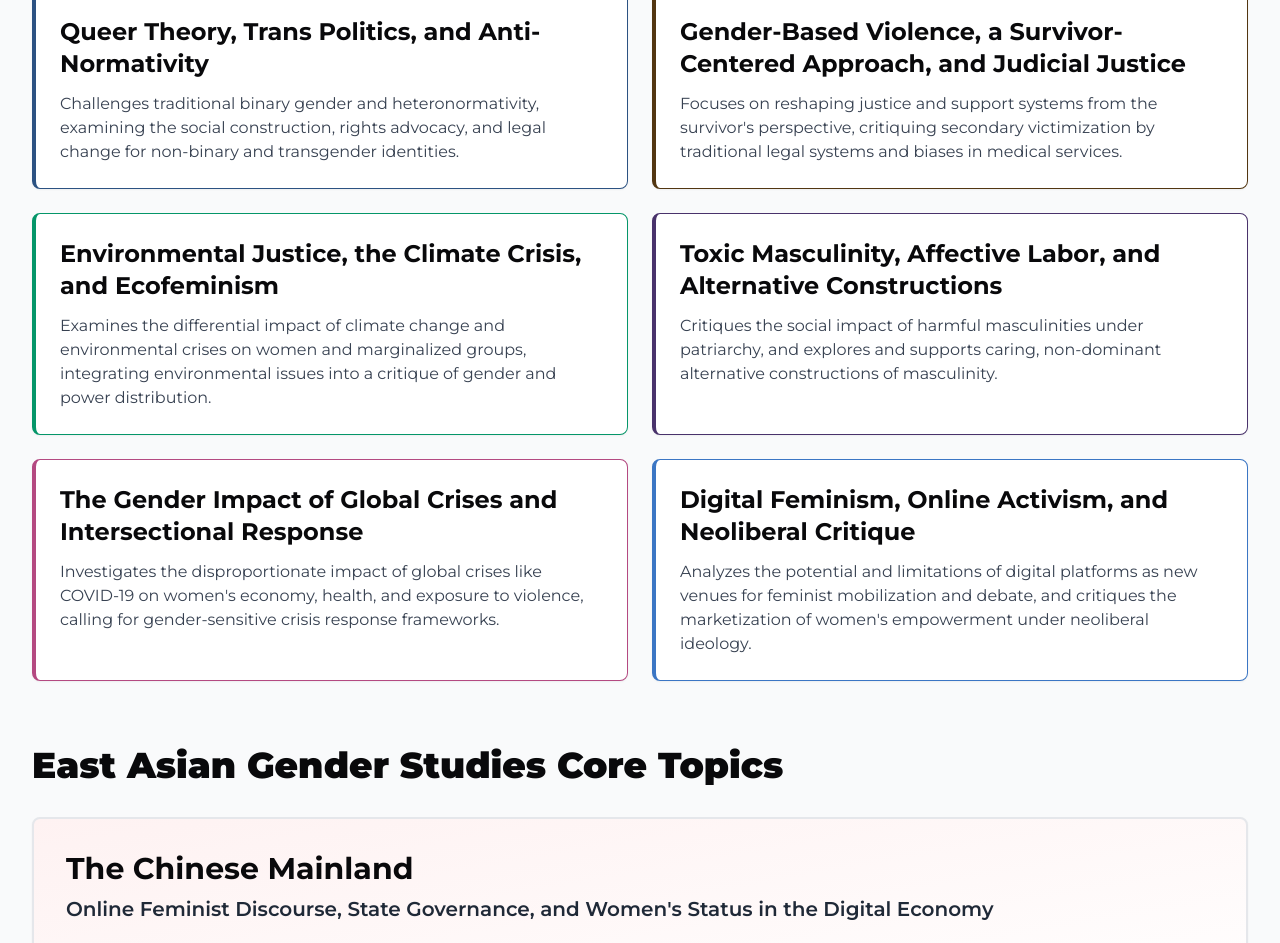
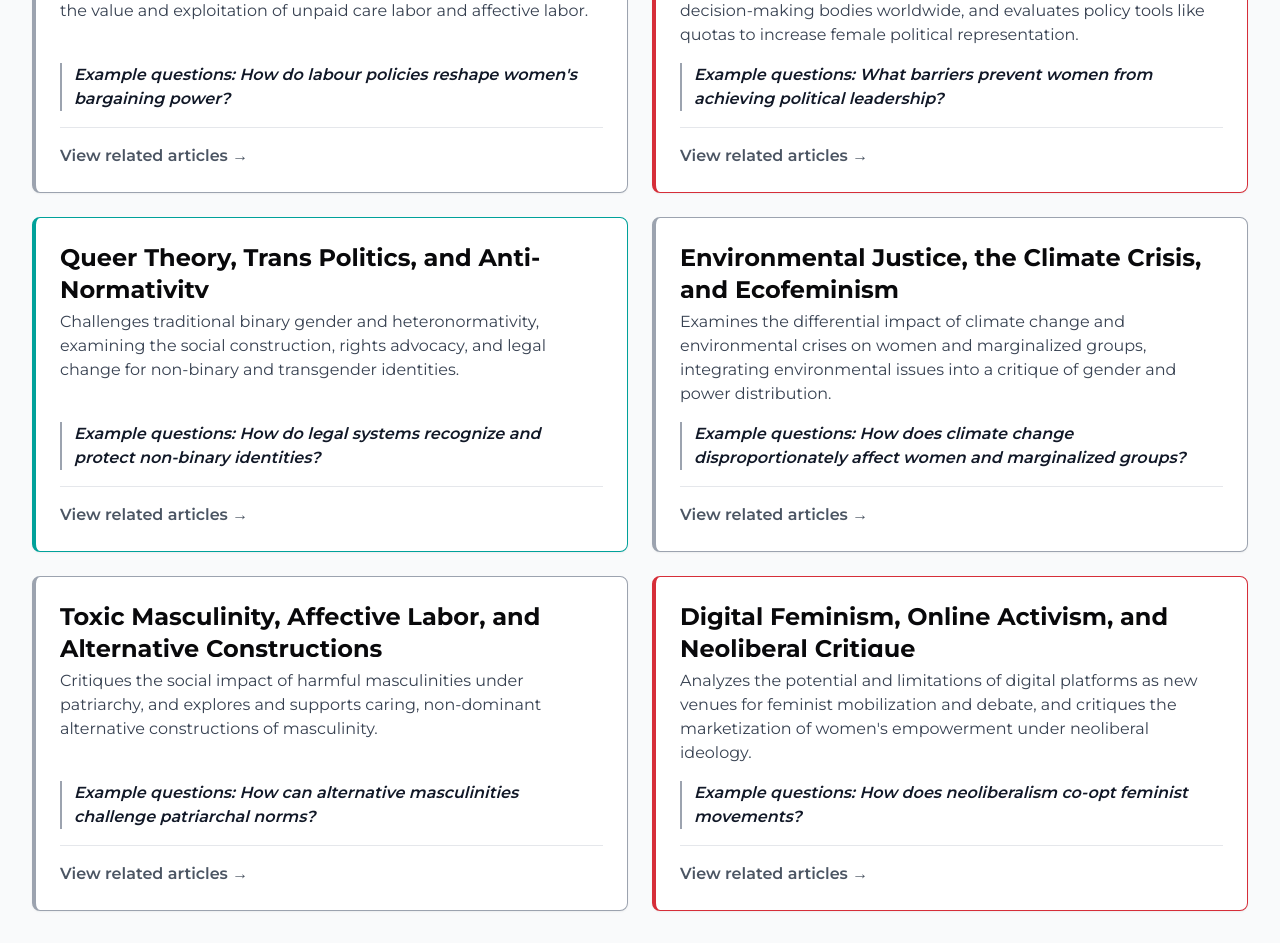
Before and after one commit to Username-19999/gender-bridge-asia, a Next.js app: page /academic-hub in a window 1280 px wide. Shown: the part 900-1843 px from the top of the page. Built offline with nearby package versions, Linux system fonts and the light colour scheme.

Commit message:
Update academic hub: improve card layouts, adjust colors, and remove badges from community voices

```diff
--- a/src/app/academic-hub/page.tsx
+++ b/src/app/academic-hub/page.tsx
@@ -6,59 +6,64 @@ import { Navigation } from "@/components/Navigation";
 import { Card } from "@/components/ui/card";
 import { useLanguage } from "@/contexts/LanguageContext";
 import Link from "next/link";
+import { useState } from "react";
 
 export default function AcademicHub() {
   const { t } = useLanguage();
+
+  const handleViewArticles = (e: React.MouseEvent) => {
+    e.preventDefault();
+    alert(t("Coming soon", "即将推出"));
+  };
+
   const researchFrontiers = [
     {
       title: t("Intersectionality, Multi-Axis Oppression, and Structural Inequality", "交叉性、多重压迫与结构性不平等"),
       description: t("Explores how gender intersects with other social categories like race, class, and disability to shape power distribution and multiple forms of inequality at the institutional level.", "探讨性别如何与种族、阶级、残疾等其他社会类别共同作用，在制度层面塑造权力分配和多重不平等。"),
+      keyQuestions: t("Example questions: How do intersecting identities shape institutional power structures?", "示例问题：交叉身份如何塑造制度性权力结构？"),
       color: "border-l-4 border-[#00a19a]"
     },
     {
       title: t("Algorithmic Bias and Digital Governance", "算法偏见与数字空间治理"),
       description: t("Investigates how AI and big data encode and reinforce gender bias, and the mechanisms of technological disciplining and censorship imposed by platforms on gender and sexual minorities.", "研究人工智能和大数据如何编码并强化性别偏见，以及平台对性别和性少数群体的技术规训与审查机制。"),
-      color: "border-l-4 border-[#d62e39]"
+      keyQuestions: t("Example questions: How do algorithms perpetuate gender bias in digital spaces?", "示例问题：算法如何在数字空间中延续性别偏见？"),
+      color: "border-l-4 border-gray-400"
     },
     {
       title: t("Economic Participation, Labor Markets, and the Care Economy", "经济参与、劳动力市场与照护经济"),
       description: t("Analyzes gender gaps in wages and senior leadership, and assesses the value and exploitation of unpaid care labor and affective labor.", "分析工资差距、高级领导职位中的性别差异，并评估无偿照护劳动和情感劳动的价值与剥削。"),
-      color: "border-l-4 border-[#f97316]"
+      keyQuestions: t("Example questions: How do labour policies reshape women's bargaining power?", "示例问题：劳动政策如何重塑女性的议价能力？"),
+      color: "border-l-4 border-gray-400"
     },
     {
       title: t("Political Empowerment, Women's Leadership, and Representation", "政治赋权、女性领导力与代表性"),
       description: t("Focuses on barriers to women's participation in government and decision-making bodies worldwide, and evaluates policy tools like quotas to increase female political representation.", "关注女性在全球各级政府和决策机构中的参与障碍，并评估配额制度等增加女性政治代表性的政策工具。"),
-      color: "border-l-4 border-[#eab308]"
+      keyQuestions: t("Example questions: What barriers prevent women from achieving political leadership?", "示例问题：哪些障碍阻止女性获得政治领导地位？"),
+      color: "border-l-4 border-[#d62e39]"
     },
     {
       title: t("Queer Theory, Trans Politics, and Anti-Normativity", "酷儿理论、跨性别政治与反规范性"),
       description: t("Challenges traditional binary gender and heteronormativity, examining the social construction, rights advocacy, and legal change for non-binary and transgender identities.", "挑战传统二元性别、异性恋规范，探讨非二元和跨性别身份的社会建构、权利争取与法律变革。"),
-      color: "border-l-4 border-[#2c5282]"
-    },
-    {
-      title: t("Gender-Based Violence, a Survivor-Centered Approach, and Judicial Justice", "基于性别的暴力、幸存者中心视角与司法正义"),
-      description: t("Focuses on reshaping justice and support systems from the survivor's perspective, critiquing secondary victimization by traditional legal systems and biases in medical services.", "侧重于从幸存者的需求出发，重塑司法和支持系统，批判传统司法制度造成的二次伤害与医疗服务偏见。"),
-      color: "border-l-4 border-[#523611]"
+      keyQuestions: t("Example questions: How do legal systems recognize and protect non-binary identities?", "示例问题：法律体系如何承认和保护非二元身份？"),
+      color: "border-l-4 border-[#00a19a]"
     },
     {
       title: t("Environmental Justice, the Climate Crisis, and Ecofeminism", "环境正义、气候危机与生态女性主义"),
       description: t("Examines the differential impact of climate change and environmental crises on women and marginalized groups, integrating environmental issues into a critique of gender and power distribution.", "研究气候变化和环境危机对女性和边缘群体的差异化影响，将环境问题纳入性别和权力分配的批判框架。"),
-      color: "border-l-4 border-[#059669]"
+      keyQuestions: t("Example questions: How does climate change disproportionately affect women and marginalized groups?", "示例问题：气候变化如何不成比例地影响女性和边缘群体？"),
+      color: "border-l-4 border-gray-400"
     },
     {
       title: t("Toxic Masculinity, Affective Labor, and Alternative Constructions", "毒性男性气质、情感劳动与替代性建构"),
       description: t("Critiques the social impact of harmful masculinities under patriarchy, and explores and supports caring, non-dominant alternative constructions of masculinity.", "批判父权制下有害的男性气质的社会影响，并探索和支持关怀性的、非支配性的替代性男性气质建构。"),
-      color: "border-l-4 border-[#49326b]"
-    },
-    {
-      title: t("The Gender Impact of Global Crises and Intersectional Response", "全球危机对性别的影响与交叉性响应"),
-      description: t("Investigates the disproportionate impact of global crises like COVID-19 on women's economy, health, and exposure to violence, calling for gender-sensitive crisis response frameworks.", "研究如 COVID-19 等全球性危机对女性的经济、健康和暴力不成比例的影响，呼吁建立性别敏感的危机应对框架。"),
-      color: "border-l-4 border-[#b44981]"
+      keyQuestions: t("Example questions: How can alternative masculinities challenge patriarchal norms?", "示例问题：替代性男性气质如何挑战父权制规范？"),
+      color: "border-l-4 border-gray-400"
     },
     {
       title: t("Digital Feminism, Online Activism, and Neoliberal Critique", "数字女权主义、线上行动主义与新自由主义批判"),
       description: t("Analyzes the potential and limitations of digital platforms as new venues for feminist mobilization and debate, and critiques the marketization of women's empowerment under neoliberal ideology.", "分析数字平台作为女权动员和论战的新场所的潜力与局限，并批判新自由主义意识形态对女性赋权概念的市场化。"),
-      color: "border-l-4 border-[#3b76c4]"
+      keyQuestions: t("Example questions: How does neoliberalism co-opt feminist movements?", "示例问题：新自由主义如何收编女权运动？"),
+      color: "border-l-4 border-[#d62e39]"
     }
   ];
 
@@ -67,31 +72,31 @@ export default function AcademicHub() {
       title: t("The Chinese Mainland", "中国大陆"),
       subtitle: t("Online Feminist Discourse, State Governance, and Women's Status in the Digital Economy", "线上女权话语、国家治理与数字经济下的女性地位"),
       description: t("Focuses on feminist activism and discourse on social media, policy evaluation mechanisms like gender budgeting, and the impact of digital economy development on women's labor status.", "聚焦社交媒体上的女权行动、法律政策评估机制（如社会性别预算），以及数字经济发展对女性劳动力地位的影响。"),
-      color: "bg-gradient-to-br from-red-50 to-white"
+      color: "bg-gradient-to-br from-[#d62e39]/10 to-white"
     },
     {
       title: t("Taiwan", "台湾"),
       subtitle: t("Queer Citizenship, Legal Innovation, and Deepening Gender Equality Education", "酷儿公民身份、法律制度创新与性别平等教育深化"),
       description: t("Centers on the restructuring of family law after marriage equality, legal identity recognition for transgender individuals, and the deepening of relationship education following the Gender Equality Education Act.", "围绕同性婚姻合法化后的家庭法重构、跨性别者的法律身份认定，以及《性别平等教育法》实施后对关系教育的深化。"),
-      color: "bg-gradient-to-br from-yellow-50 to-white"
+      color: "bg-gradient-to-br from-[#00a19a]/10 to-white"
     },
     {
       title: t("Hong Kong", "香港"),
       subtitle: t("Transnational Labor, Post-Colonial Intersectionality, and Urban Gender Politics", "跨界劳工、后殖民交叉性与城市性别政治"),
       description: t("Focuses on the multi-axis oppression (race-class-gender) of transnational domestic workers in the post-colonial context, and women's participation in urban politics and media.", "重点关注外籍家庭佣工（跨界劳工）在后殖民语境下的种族-阶级-性别多重压迫，以及女性在城市政治和媒体中的参与。"),
-      color: "bg-gradient-to-br from-green-50 to-white"
+      color: "bg-gradient-to-br from-gray-400/10 to-white"
     },
     {
       title: t("South Korea", "韩国"),
       subtitle: t("The Low Fertility Crisis, Radical Feminism, and Masculinity Anxiety", "极低生育危机、激进化女权与男性气质焦虑"),
       description: t("Examines social policies under South Korea's ultra-low fertility, radical feminist responses like the 4B Movement, and the crisis of masculinity under patriarchy.", "探讨韩国极低生育率下的社会政策，以及如 4B 运动等激进女性主义对策，并分析父权制下的男性身份危机。"),
-      color: "bg-gradient-to-br from-purple-50 to-white"
+      color: "bg-gradient-to-br from-[#d62e39]/10 to-white"
     },
     {
       title: t("Japan", "日本"),
       subtitle: t("Aging Society, Persistent Workplace Inequality, and the Critique of Patriarchy/Capitalism", "老龄化社会、职场持续不平等与父权制/资本主义批判"),
       description: t("Focuses on the limitations of \"Women's Active Promotion\" laws, the impact of aging on care labor, and systematic theoretical critique of the dual oppression of patriarchy and capitalism.", "关注「女性活跃推进法」的局限性、老龄化对照护劳动的影响，以及对父权制和资本制双重压迫的系统性理论分析。"),
-      color: "bg-gradient-to-br from-blue-50 to-white"
+      color: "bg-gradient-to-br from-[#00a19a]/10 to-white"
     }
   ];
 
@@ -109,9 +114,22 @@ export default function AcademicHub() {
             <h2 className="text-3xl sm:text-4xl font-black mb-8">{t("Research Frontiers in Gender Studies", "性别研究的前沿领域")}</h2>
             <div className="grid md:grid-cols-2 gap-6 mb-16">
               {researchFrontiers.map((item, index) => (
-                <Card key={index} className={`p-6 hover:shadow-lg transition-shadow ${item.color}`}>
-                  <h3 className="text-lg sm:text-2xl font-bold mb-3">{item.title}</h3>
-                  <p className="text-sm sm:text-base text-gray-700 leading-relaxed">{item.description}</p>
+                <Card key={index} className={`p-6 hover:shadow-lg transition-shadow flex flex-col ${item.color}`}>
+                  <div className="flex-1 flex flex-col">
+                    <h3 className="text-lg sm:text-2xl font-bold mb-3 h-[3.5rem] line-clamp-2">{item.title}</h3>
+                    <p className="text-sm sm:text-base text-gray-700 leading-relaxed mb-4 flex-1">{item.description}</p>
+                    <p className="text-sm sm:text-base font-semibold text-gray-900 mb-4 italic border-l-2 border-gray-400 pl-3">
+                      {item.keyQuestions}
+                    </p>
+                  </div>
+                  <div className="mt-auto pt-4 border-t border-gray-200">
+                    <span
+                      onClick={handleViewArticles}
+                      className="inline-flex items-center text-sm sm:text-base text-gray-600 hover:text-gray-900 transition-colors cursor-pointer font-semibold"
+                    >
+                      {t("View related articles", "查看相关文章")} →
+                    </span>
+                  </div>
                 </Card>
               ))}
             </div>
@@ -119,10 +137,20 @@ export default function AcademicHub() {
             <h2 className="text-3xl sm:text-4xl font-black mb-8">{t("East Asian Gender Studies Core Topics", "东亚性别研究核心课题")}</h2>
             <div className="grid grid-cols-1 gap-6 mb-16">
               {asiaResearch.map((item, index) => (
-                <Card key={index} className={`p-8 ${item.color} border-2 border-gray-200 hover:shadow-xl transition-shadow`}>
-                  <h3 className="text-2xl sm:text-3xl font-bold mb-2">{item.title}</h3>
-                  <h4 className="text-base sm:text-xl font-semibold text-gray-800 mb-4">{item.subtitle}</h4>
-                  <p className="text-gray-700 text-sm sm:text-lg leading-relaxed">{item.description}</p>
+                <Card key={index} className={`p-8 ${item.color} border-2 border-gray-200 hover:shadow-xl transition-shadow flex flex-col`}>
+                  <div className="flex-1">
+                    <h3 className="text-2xl sm:text-3xl font-bold mb-2">{item.title}</h3>
+                    <h4 className="text-base sm:text-xl font-semibold text-gray-800 mb-4">{item.subtitle}</h4>
+                    <p className="text-gray-700 text-sm sm:text-lg leading-relaxed">{item.description}</p>
+                  </div>
+                  <div className="mt-6">
+                    <span
+                      onClick={handleViewArticles}
+                      className="inline-flex items-center text-base sm:text-xl font-bold text-gray-600 hover:text-gray-900 transition-colors cursor-pointer"
+                    >
+                      {t("View related articles", "查看相关文章")} →
+                    </span>
+                  </div>
                 </Card>
               ))}
             </div>
--- a/src/components/CommunityVoices.tsx
+++ b/src/components/CommunityVoices.tsx
@@ -272,12 +272,6 @@ export function CommunityVoices() {
             <span className="text-xs text-gray-500 italic">{t("Sample", "示例")}</span>
           </div>
         )}
-
-        <div className="flex items-center space-x-2 mb-2">
-          <span className={`px-2 py-1 rounded-full text-xs font-semibold ${getTypeColor(submission.type)}`}>
-            {getTypeLabel(submission.type)}
-          </span>
-        </div>
 
         <h3 className="text-lg font-bold mb-2 line-clamp-2">{submission.title}</h3>
         <p className="text-gray-600 text-sm mb-3 line-clamp-2">{submission.content}</p>
```
